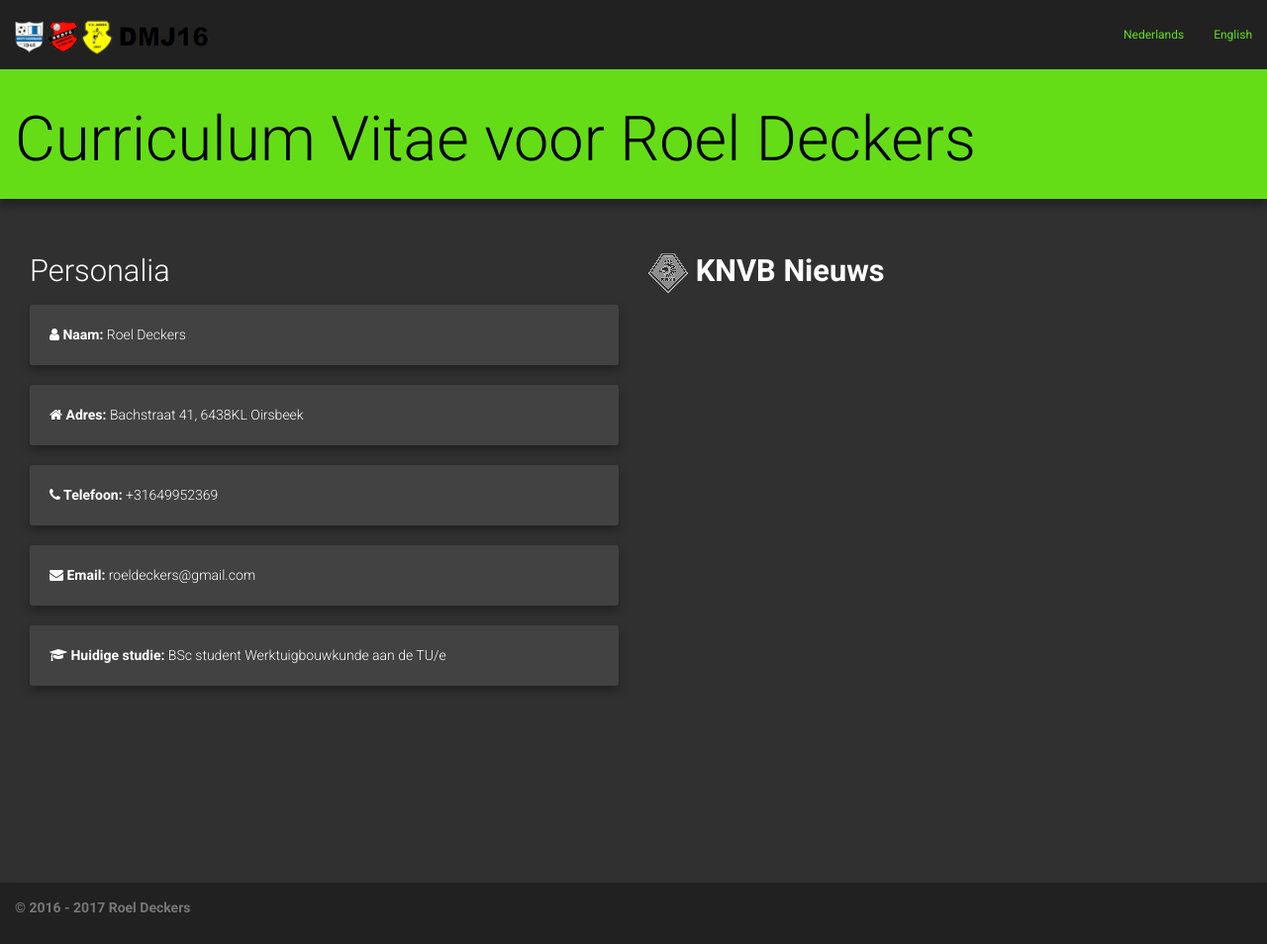
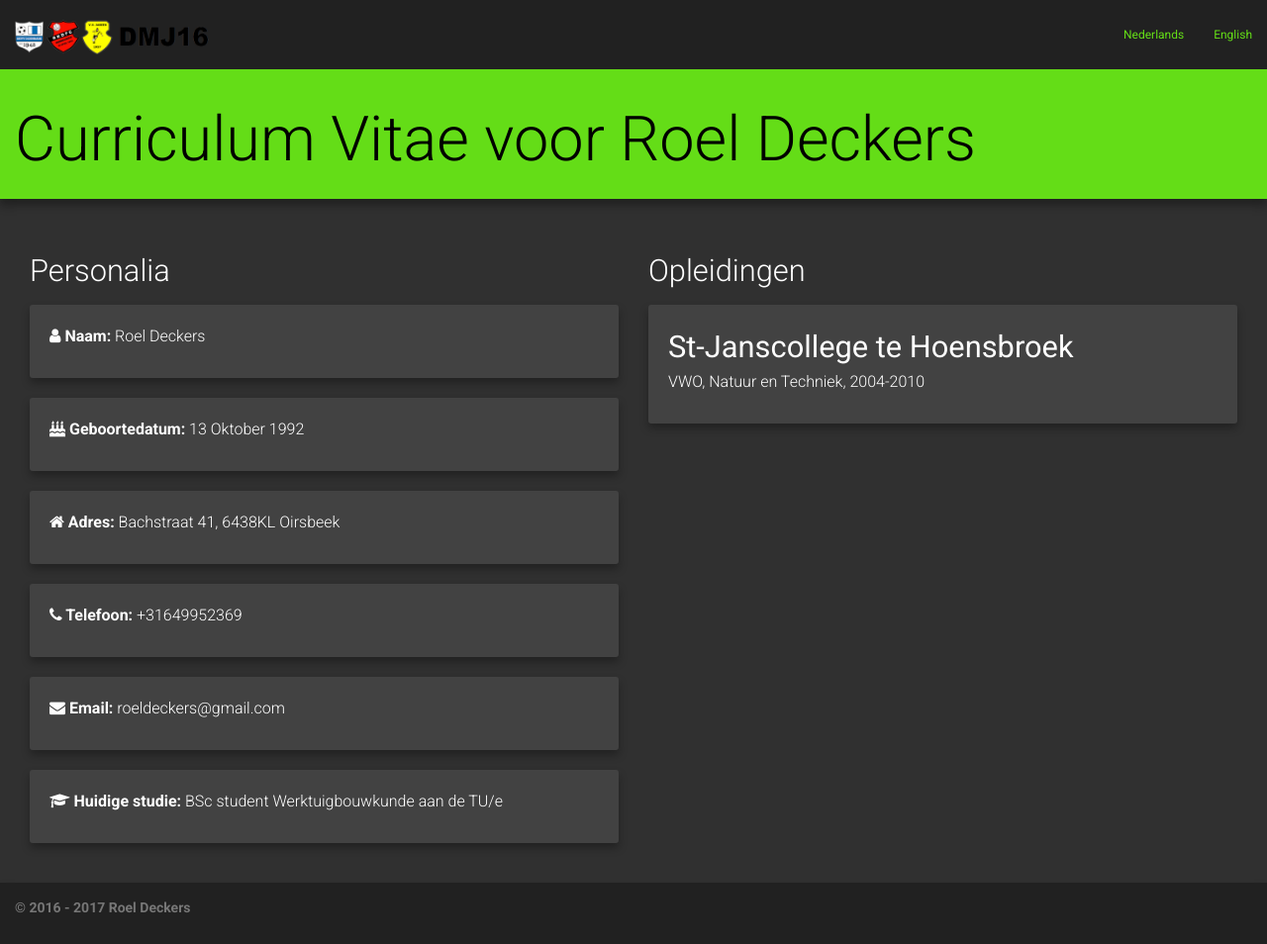
Before and after one commit to RoelD/CurriculumVitae, a Jekyll site: the page built from index.html, in a window 1280 px wide and 954 px high. Shown: the whole window at 99% size. Built offline with Jekyll 4.4.1, drawn with Linux system fonts in a browser that asks for light colours; nearby versions of some CDN libraries.

Commit message:
Begin aan opleidingen

```diff
--- a/index.html
+++ b/index.html
@@ -13,43 +13,42 @@ layout: default
 <h2>Personalia</h2>
   <div class="card">
     <div class="card-content-1">
-      <b><i class="fa fa-user" aria-hidden="true"></i>  Naam:</b> Roel Deckers
+      <p><b><i class="fa fa-user" aria-hidden="true"></i>  Naam:</b> Roel Deckers</p>
     </div>
   </div>
   <div class="card">
     <div class="card-content-1">
-      <b><i class="fa fa-home" aria-hidden="true"></i>  Adres:</b> Bachstraat 41, 6438KL Oirsbeek
+      <p><b><i class="fa fa-birthday-cake" aria-hidden="true"></i>  Geboortedatum:</b> 13 Oktober 1992</p>
     </div>
   </div>
   <div class="card">
     <div class="card-content-1">
-      <b><i class="fa fa-phone" aria-hidden="true"></i>  Telefoon:</b> +31649952369
+      <p><b><i class="fa fa-home" aria-hidden="true"></i>  Adres:</b> Bachstraat 41, 6438KL Oirsbeek</p>
     </div>
   </div>
   <div class="card">
     <div class="card-content-1">
-      <b><i class="fa fa-envelope" aria-hidden="true"></i>  Email:</b> roeldeckers@gmail.com
+      <p><b><i class="fa fa-phone" aria-hidden="true"></i>  Telefoon:</b> +31649952369</p>
+    </div>
+  </div>
+  <div class="card">
+    <div class="card-content-1">
+      <p><b><i class="fa fa-envelope" aria-hidden="true"></i>  Email:</b> roeldeckers@gmail.com</p>
     </div>
   </div>
    <div class="card">
     <div class="card-content-1">
-      <b><i class="fa fa-graduation-cap" aria-hidden="true"></i>  Huidige studie:</b> BSc student Werktuigbouwkunde aan de TU/e
+      <p><b><i class="fa fa-graduation-cap" aria-hidden="true"></i>  Huidige studie:</b> BSc student Werktuigbouwkunde aan de TU/e</p>
     </div>
   </div>
 </div>
 <div class="col-sm-6">
-<h2><b><img src="{{ site.baseurl }}/images/logos/knvb.png">  KNVB Nieuws</b></h2>
-  {% for post in site.categories.knvb %}
+<h2>Opleidingen</h2>
   <div class="card">
     <div class="card-content-1">
-      <h2 class="card-title"><a href="{{ site.baseurl }}{{ post.url }}">{{ post.title }}</a></h2>
-      <p>{{ post.content | truncatewords: 50 }}</p>
-      <p class="index"><i class="fa fa-clock-o fa-fw" aria-hidden="true"></i> {{ post.date | date: '%B %d, %Y' }}{% if post.author %} <i class="fa fa-user-o fa-fw" aria-hidden="true"></i> {{ post.author }}{% endif %}</p>
-    </div>
-    <div class="card-button">
-      <a href="{{ site.baseurl }}{{ post.url }}" class="btn btn-cv">Lees meer</a>
+	  <h2 class="card-title">St-Janscollege te Hoensbroek</h2>
+	  <p>VWO, Natuur en Techniek, 2004-2010</p>
     </div>
   </div>
-  {% endfor %}
 </div>
 </div>
```
